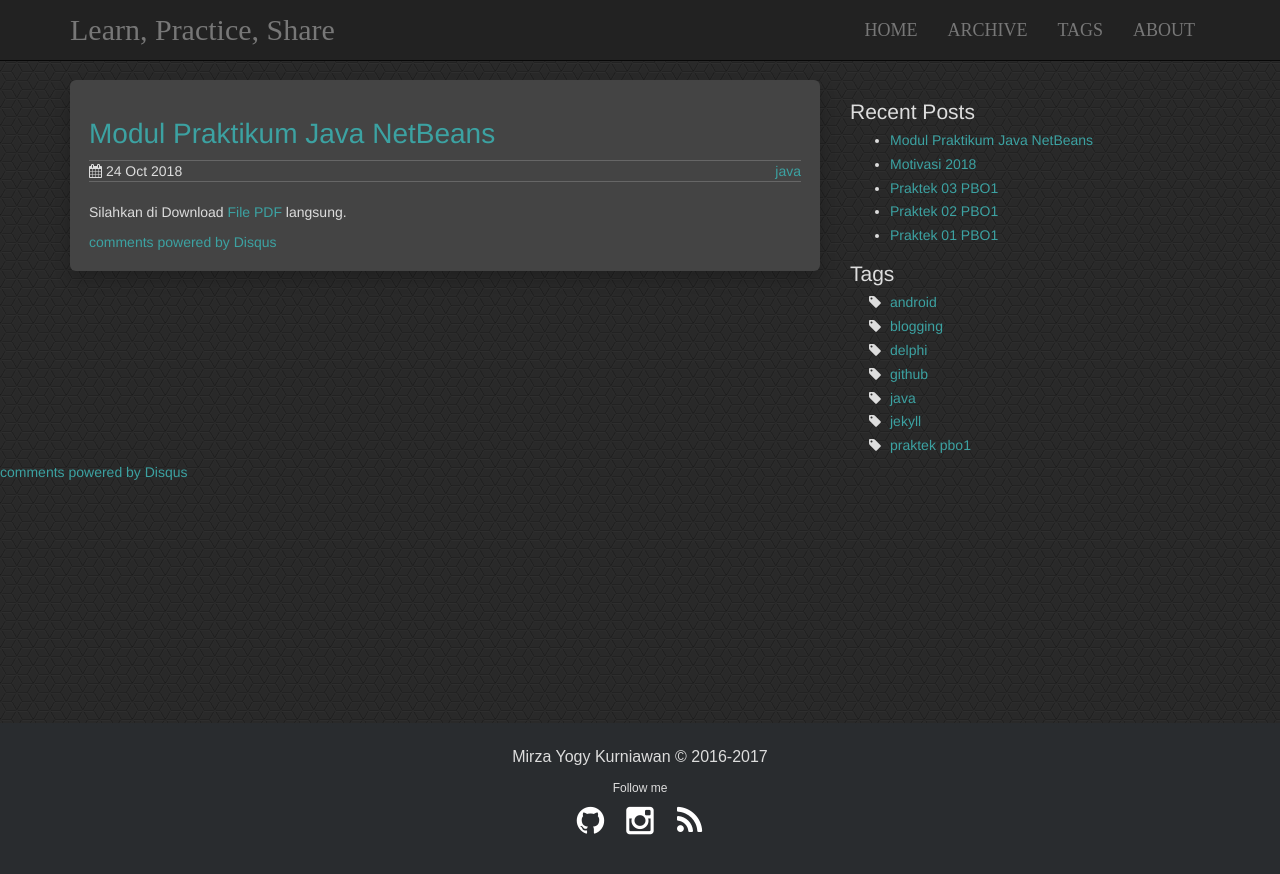
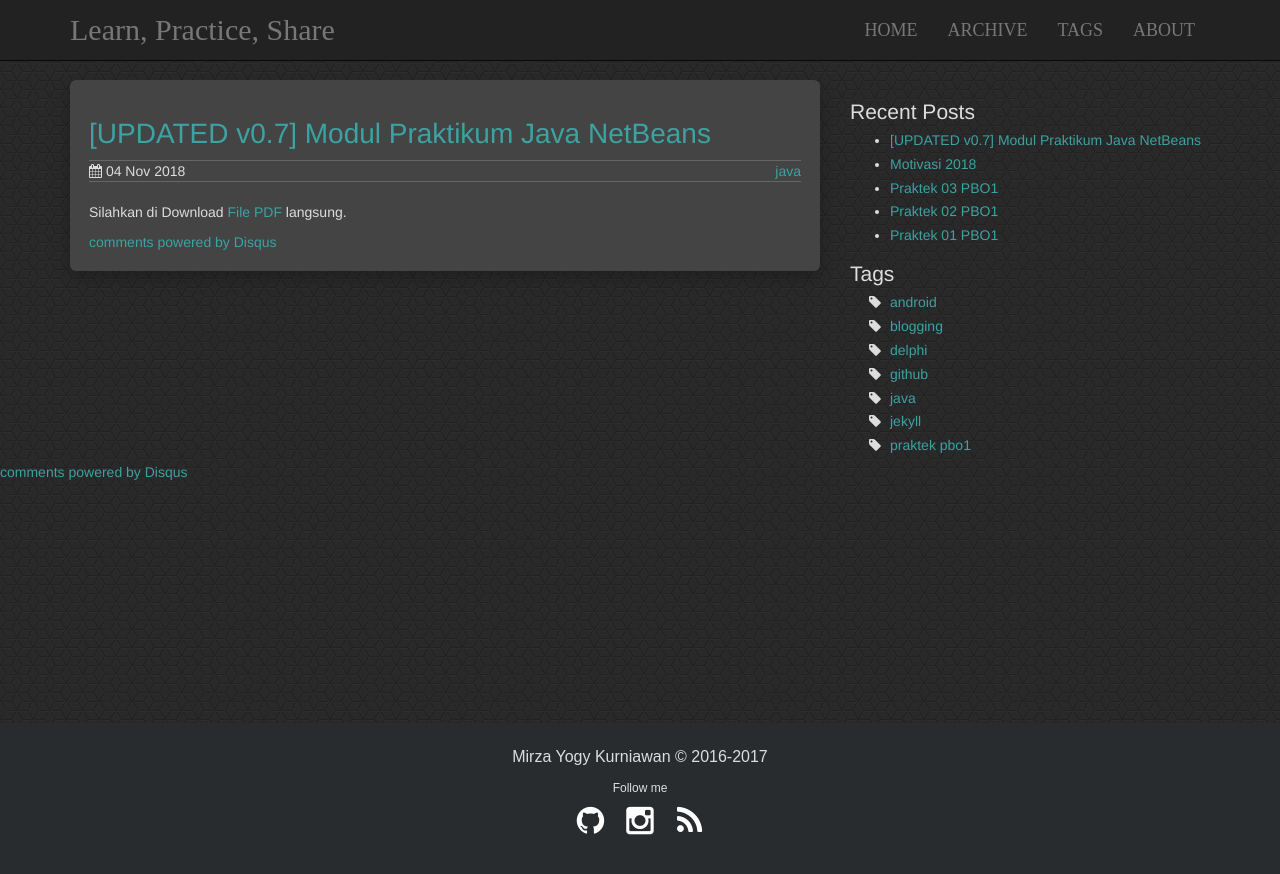
Before and after one commit to mirzayogy/mirzayogy.github.io, a Jekyll site: the page built from _posts/2018-11-04-modul-java-netbeans.markdown, in a window 1280 px wide. Shown: the top 874 px of the page. Built offline with Jekyll 4.4.1, drawn with Linux system fonts in a browser that asks for light colours; comment, search, counter and statistics services are not loaded.

Commit message:
updated v0.7

```diff
--- a/_posts/2018-10-24-modul-java-netbeans.markdown
+++ b/_posts/2018-11-04-modul-java-netbeans.markdown
@@ -1,7 +1,7 @@
 ---
 layout: post
-title:  "Modul Praktikum Java NetBeans"
-date:   2018-10-24 08:25:41 +0800
+title:  "[UPDATED v0.7] Modul Praktikum Java NetBeans"
+date:   2018-11-04 08:25:41 +0800
 categories: java
 comments : true
 published : true
```
